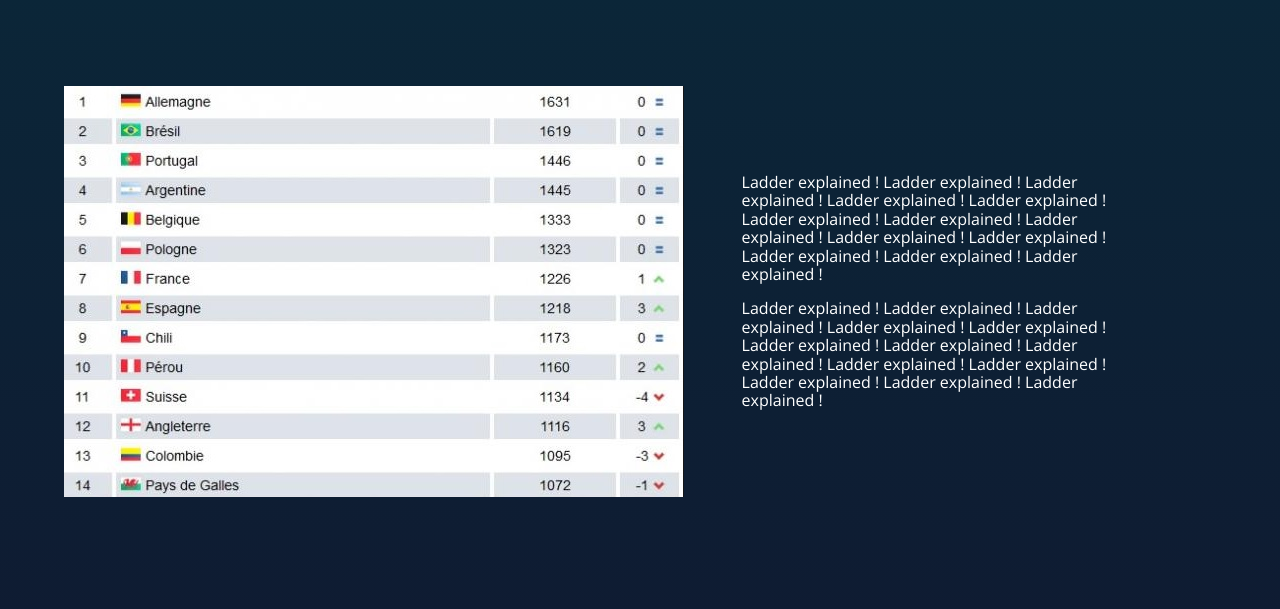
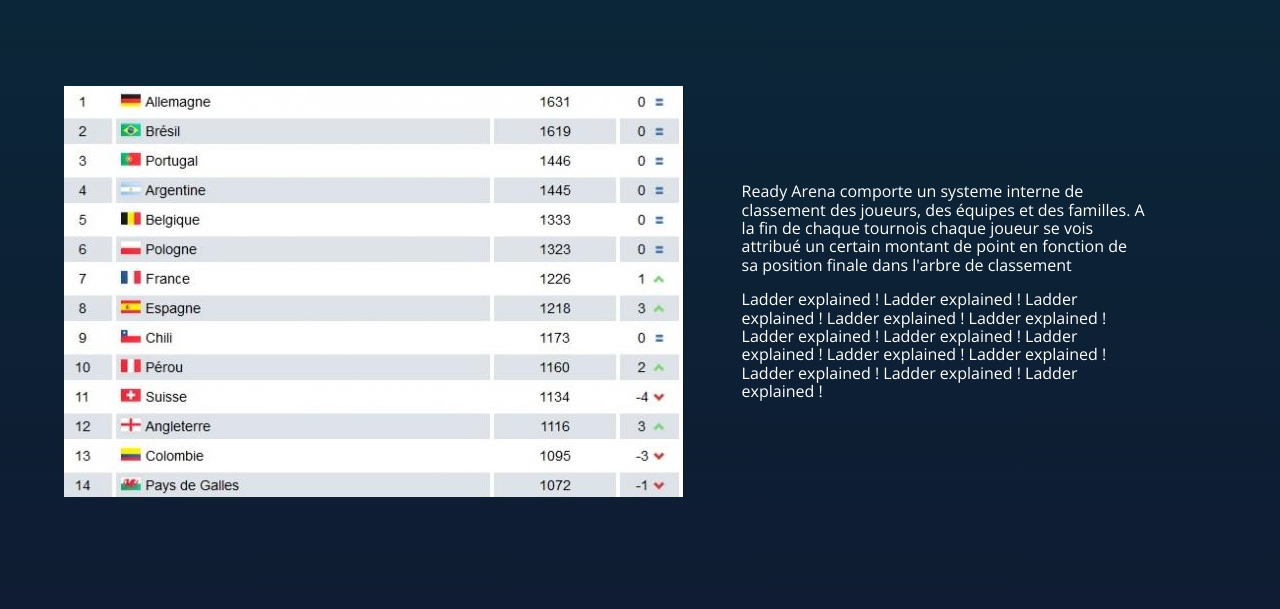
Before and after one commit to spirev/Ready-Arena, a PHP site: page / in a window 1280 px wide. Shown: the part 1169-1778 px from the top of the page. Run offline with PHP 8.4, Linux system fonts and the light colour scheme; some libraries are stand-ins or nearby versions; some web fonts are replaced.

Commit message:
some txt in layout.phtml --> mainExplain

```diff
--- a/layout.phtml
+++ b/layout.phtml
@@ -46,7 +46,9 @@
                 <div class="mainExplain">
                     <img src="img/ladderExplain.jpg" alt="exemple de ladder"/>
                     <div>
-                        <p>Ladder explained ! Ladder explained ! Ladder explained ! Ladder explained ! Ladder explained ! Ladder explained ! Ladder explained ! Ladder explained ! Ladder explained ! Ladder explained ! Ladder explained ! Ladder explained ! Ladder explained ! </p>
+                        <p>Ready Arena comporte un systeme interne de classement
+                        des joueurs, des équipes et des familles. A la fin de chaque tournois chaque joueur se vois attribué un certain
+                        montant de point en fonction de sa position finale dans l'arbre de classement</p>
                         <p>Ladder explained ! Ladder explained ! Ladder explained ! Ladder explained ! Ladder explained ! Ladder explained ! Ladder explained ! Ladder explained ! Ladder explained ! Ladder explained ! Ladder explained ! Ladder explained ! Ladder explained ! </p>
                     </div>
                 </div>
```
